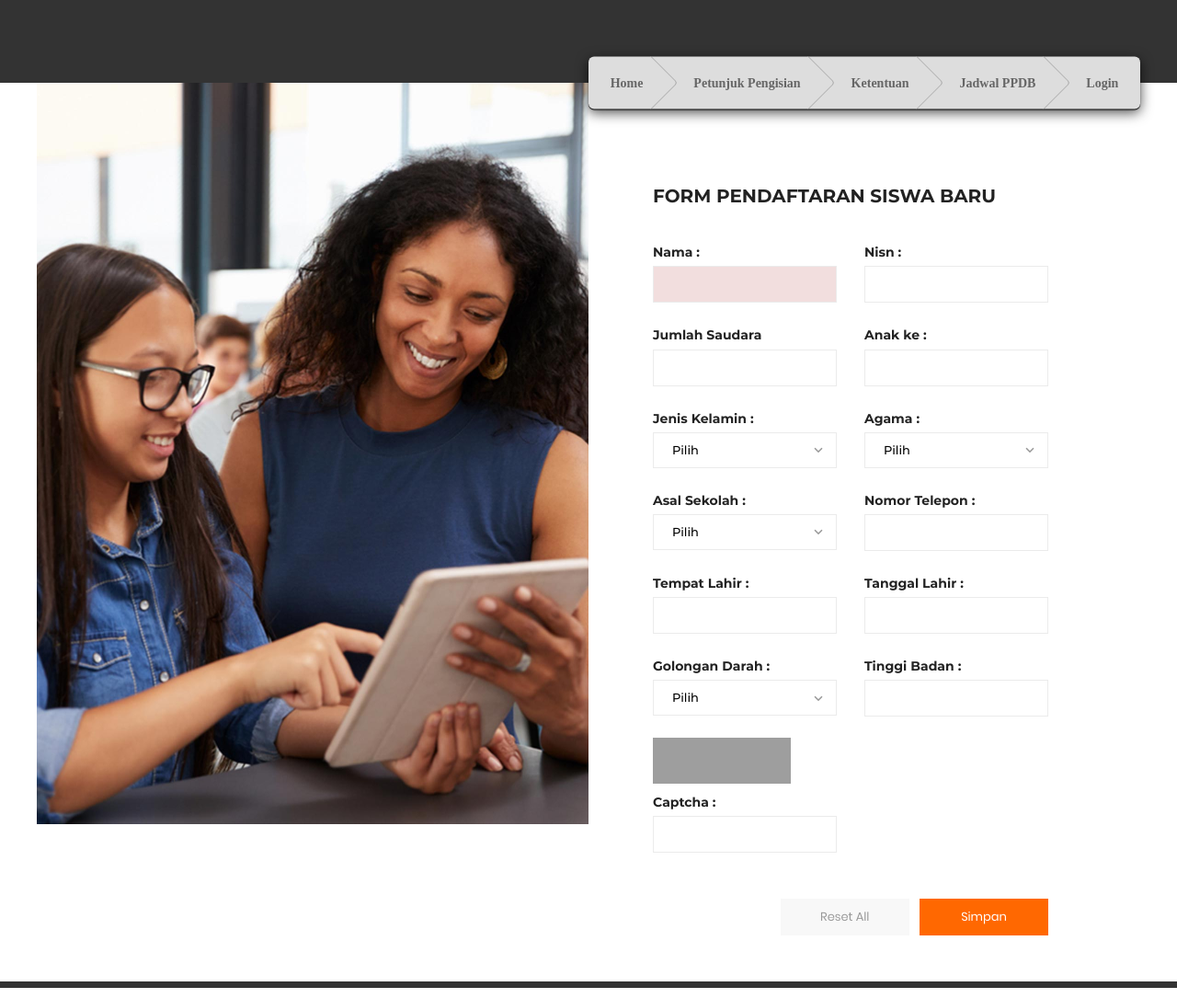
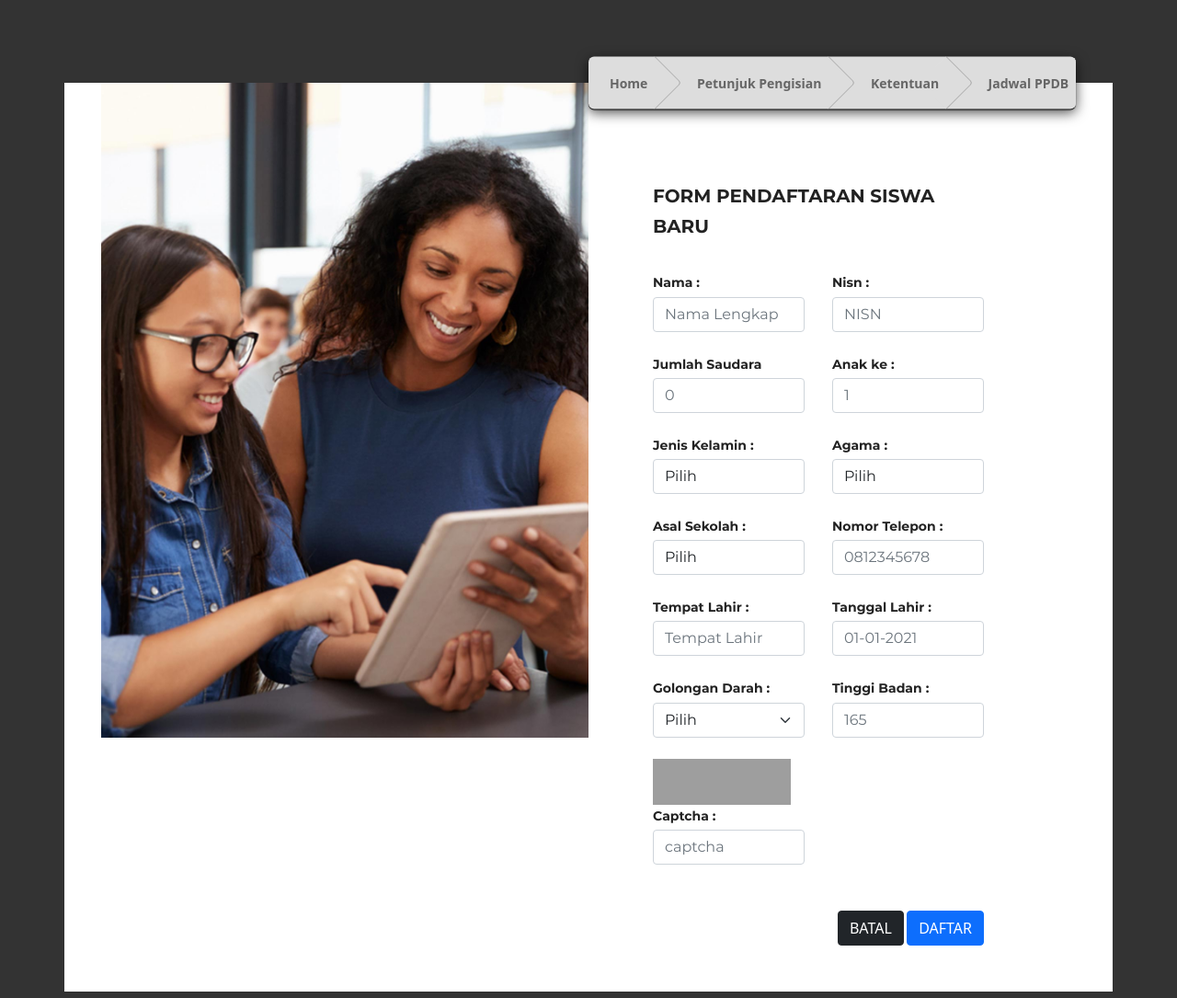
Before and after one commit to alexistdev/pmbxav, a CodeIgniter app: page /database/ in a window 1280 px wide. Shown: the whole page at 92% size. Run offline with CodeIgniter, Linux system fonts and the light colour scheme; tables that the repository leaves empty or names only in its code hold one stand-in row (values such as "Sample post"); some libraries are stand-ins or nearby versions; grey boxes are pictures that could not be loaded.

Commit message:
Pembuatan form validasi di registrasi

```diff
--- a/application/controllers/Registration.php
+++ b/application/controllers/Registration.php
@@ -7,14 +7,14 @@ class Registration extends CI_Controller {
 	public $session;
 	public $form_validation;
 	public $input;
-	public $login;
+	public $sekolah;
 	protected $title;
 
 	/** Constructor dari Class Login */
 	public function __construct()
 	{
 		parent::__construct();
-		//$this->load->model('M_toko', 'login');
+		$this->load->model('admin/M_sekolah','sekolah');
 		$this->title = "Registrasi Penerimaan Siswa Baru | "._namaSekolah();
 		if ($this->session->userdata('is_login_in') == TRUE) {
 			redirect('Member');
@@ -46,15 +46,33 @@ class Registration extends CI_Controller {
 			return FALSE;
 		}
 	}
+
+	/** Validasi dropdown asal sekolah*/
+	public function validate_dropdown($str)
+	{
+		if ($str == 'Pilih')
+		{
+			$this->form_validation->set_message('validate_dropdown', 'Silahkan pilih  %s terlebih dahulu');
+			return FALSE;
+		}
+		else
+		{
+			return TRUE;
+		}
+	}
+
 	public function index()
 	{
+
 		$this->form_validation->set_data($this->input->post());
 		$this->form_validation->set_rules($this->cekValidasi());
+
 		$this->form_validation->set_error_delimiters('<span class="text-danger text-sm" >', '</span>');
 		if ($this->form_validation->run() === false) {
 			$this->session->set_flashdata('pesan', validation_errors());
 			$data['image'] = $this->_create_captcha();
 			$data['title'] = $this->title;
+			$data['asalSekolah'] = $this->sekolah->getPilihanSekolah();
 			$data['tag'] = 'user';
 			$view ='v_registration';
 			$this->_layout($data,$view);
@@ -78,44 +96,133 @@ class Registration extends CI_Controller {
 		}
 	}
 
+
+
 	private function cekValidasi()
 	{
 		$config = array(
 			array(
 				'field' => 'namaLengkap',
-				'label' => 'Nama Lengkap',
-				'rules' => 'trim|required',
-				array(
-					'required' => 'Nama harus diisi!',
-					'max_length' => 'Panjang karakter maksimal 50 karakter!'
-				)
-			)
+				'label' => 'nama lengkap',
+				'rules' => 'trim|max_length[50]|required',
+				'errors' => array(
+					'required' => 'Anda harus mengisi %s.',
+					'max_length' => 'Panjang karakter %s maksimal adalah 50 karakter.'
+				),
+			),
+			array(
+				'field' => 'nisn',
+				'label' => 'NISN',
+				'rules' => 'trim|max_length[30]|numeric|is_unique[identitassiswa.nisn]|required',
+				'errors' => array(
+					'required' => 'Anda harus mengisi %s.',
+					'numeric' => 'Format %s harus berupa angka.',
+					'max_length' => 'Panjang karakter %s maksimal adalah 30 karakter.',
+					'is_unique' => '%s pernah terdaftar sebelumnya.'
+				),
+			),
+			array(
+				'field' => 'jmlSaudara',
+				'label' => 'jumlah saudara',
+				'rules' => 'trim|max_length[11]|numeric|required',
+				'errors' => array(
+					'required' => 'Anda harus mengisi %s.',
+					'numeric' => 'Format %s harus berupa angka.',
+					'max_length' => 'Panjang karakter %s maksimal adalah 11 karakter.'
+				),
+			),
+			array(
+				'field' => 'anakke',
+				'label' => 'anak ke',
+				'rules' => 'trim|max_length[10]|required',
+				'errors' => array(
+					'required' => 'Anda harus mengisi %s.',
+					'max_length' => 'Panjang karakter %s maksimal adalah 10 karakter.'
+				),
+			),
+			array(
+				'field' => 'jenisKelamin',
+				'label' => 'jenis kelamin',
+				'rules' => 'trim|max_length[10]|required',
+				'errors' => array(
+					'required' => 'Anda harus mengisi %s.',
+					'max_length' => 'Panjang karakter %s maksimal adalah 10 karakter.'
+				),
+			),
+			array(
+				'field' => 'namaAgama',
+				'label' => 'Agama',
+				'rules' => 'trim|max_length[20]|required',
+				'errors' => array(
+					'required' => 'Anda harus mengisi %s.',
+					'max_length' => 'Panjang karakter %s maksimal adalah 20 karakter.'
+				),
+			),
+			array(
+				'field' => 'asalSekolah',
+				'label' => 'asal sekolah',
+				'rules' => 'trim|required|numeric|callback_validate_dropdown',
+				'errors' => array(
+					'required' => 'Anda harus mengisi %s.',
+					'numeric' => 'Pilih %s dengan benar.',
+				),
+			),
+			array(
+				'field' => 'nomorTelepon',
+				'label' => 'nomor telepon',
+				'rules' => 'trim|required|numeric',
+				'errors' => array(
+					'required' => 'Anda harus mengisi %s.',
+					'numeric' => 'Masukkan format %s dengan benar.',
+				),
+			),
+			array(
+				'field' => 'tempatLahir',
+				'label' => 'tempat lahir',
+				'rules' => 'trim|required|max_length[20]',
+				'errors' => array(
+					'required' => 'Anda harus mengisi %s.',
+					'max_length' => 'Panjang karakter %s maksimal adalah 20 karakter.'
+				),
+			),
+			array(
+				'field' => 'tanggalLahir',
+				'label' => 'tanggal lahir',
+				'rules' => 'trim|required|max_length[20]',
+				'errors' => array(
+					'required' => 'Anda harus mengisi %s.',
+					'max_length' => 'Format %s harus tanggal.'
+				),
+			),
+			array(
+				'field' => 'golDarah',
+				'label' => 'golongan darah',
+				'rules' => 'trim|required|max_length[1]',
+				'errors' => array(
+					'required' => 'Anda harus mengisi %s.',
+					'max_length' => 'Anda harus memilih %s dengan benar.'
+				),
+			),
+			array(
+				'field' => 'tinggiBadan',
+				'label' => 'tinggi badan',
+				'rules' => 'trim|required|max_length[11]',
+				'errors' => array(
+					'required' => 'Anda harus mengisi %s.',
+					'max_length' => 'Anda harus mengisi %s dengan benar.'
+				),
+			),
+			array(
+				'field' => 'captcha',
+				'label' => 'Captcha',
+				'rules' => 'trim|callback__check_captcha|required|max_length[5]',
+				'errors' => array(
+					'required' => 'Anda harus mengisi %s.',
+					'max_length' => 'Anda harus mengisi %s dengan benar.'
+				),
+			),
 		);
 		return $config;
-//		$this->form_validation->set_rules(
-//			'namaLengkap',
-//			'Nama Lengkap',
-//			'trim|required|max_length[50]',
-//
-//		);
-//		$this->form_validation->set_rules(
-//			'nisn',
-//			'NISN',
-//			'trim|required|max_length[30]',
-//			array(
-//				'required' => 'Nisn harus diisi!',
-//				'max_length' => 'Panjang karakter maksimal 30 karakter!'
-//			)
-//		);
-//		$this->form_validation->set_rules(
-//			'captcha',
-//			'Captcha',
-//			'trim|callback__check_captcha|required|max_length[5]',
-//			array(
-//				'required' => 'Captcha harus diisi!',
-//				'max_length' => 'Panjang karakter captcha maksimal 5 karakter!'
-//			)
-//		);
 	}
 
 }
--- /dev/null
+++ b/application/models/admin/M_sekolah.php
@@ -0,0 +1,43 @@
+<?php
+defined('BASEPATH') or exit('No direct script access allowed');
+
+class M_sekolah extends CI_Model
+{
+	protected $admin;
+
+	public function __construct()
+	{
+		parent::__construct();
+		$this->load->database();
+		$this->asalSekolah = 'asal_sekolah';
+
+	}
+
+	/** Mendapatkan data asal sekolah */
+	public function get_data_asal($id=null)
+	{
+		if($id != null){
+			$this->db->where("$this->asalSekolah.id",$id);
+		}
+		$this->db->order_by("$this->asalSekolah.id", "DESC");
+		return $this->db->get($this->asalSekolah);
+	}
+
+
+	public function getPilihanSekolah()
+	{
+		$query = $this->db->get($this->asalSekolah);
+		$result = $query->result();
+
+		$cat_id = array('');
+		$cat_name = array('Pilih');
+
+		for ($i = 0; $i < count($result); $i++)
+		{
+			array_push($cat_id, $result[$i]->id);
+			array_push($cat_name, $result[$i]->nama_sekolah);
+		}
+		return array_combine($cat_id, $cat_name);
+	}
+
+}
--- a/application/views/siswa/view/v_registration.php
+++ b/application/views/siswa/view/v_registration.php
@@ -9,6 +9,9 @@
 	<!-- Font Icon -->
 	<link rel="stylesheet"
 		  href="<?= base_url('assets/login/') ?>fonts/material-icon/css/material-design-iconic-font.min.css">
+	<link href="https://cdn.jsdelivr.net/npm/bootstrap@5.1.1/dist/css/bootstrap.min.css" rel="stylesheet"
+		  integrity="sha384-F3w7mX95PdgyTmZZMECAngseQB83DfGTowi0iMjiWaeVhAn4FJkqJByhZMI3AhiU" crossorigin="anonymous">
+	<link rel="stylesheet" href="https://code.jquery.com/ui/1.12.1/themes/base/jquery-ui.css">
 	<!-- Web Icon -->
 	<link rel="icon" href="<?= base_url('assets/gambar/') ?>myicon.png">
 	<!-- Main css -->
@@ -17,9 +20,11 @@
 		.bg-danger {
 			background-color: #f2dede;
 		}
-		.text-danger{
+
+		.text-danger {
 			color: red;
 		}
+
 		* {
 			margin: 0;
 			padding: 0;
@@ -169,7 +174,10 @@
 
 <div class="main">
 	<div class="container">
+		<div class="row">
+			<div class="col-lg-12">
 				<div class="signup-content">
+
 					<div class="signup-img">
 						<img src="<?= base_url('assets/login/') ?>images/signup-img.jpg" alt="">
 					</div>
@@ -201,70 +209,99 @@
 						</span>
 							</a>
 						</div>
-
-				<form action="" method="POST" class="register-form" id="register-form">
+						<?= form_open("Registration",'class="register-form"'); ?>
 							<h2>Form Pendaftaran Siswa Baru</h2>
-
 							<!-- Start: Nama dan NISN -->
 							<div class="form-row">
 								<div class="form-group">
 									<label for="namaLengkap">Nama :</label>
-							<input type="text" class="bg-danger" name="namaLengkap" id="namaLengkap" />
+									<?= form_input(array(
+											'type' => 'text',
+											'class' => (!empty(form_error('namaLengkap'))) ? "form-control is-invalid" : "form-control",
+											'name' => 'namaLengkap',
+											'placeholder' => 'Nama Lengkap',
+											'value' => set_value('namaLengkap'),
+//											'required' => 'required'
+									)); ?>
+
 									<?= form_error('namaLengkap'); ?>
 								</div>
 								<div class="form-group">
 									<label for="nisn">Nisn :</label>
-							<input type="text" name="nisn" id="nisn" />
+									<?= form_input(array(
+											'type' => 'text',
+											'class' => (!empty(form_error('nisn'))) ? "form-control is-invalid" : "form-control",
+											'name' => 'nisn',
+											'placeholder' => 'NISN',
+											'value' => set_value('nisn'),
+											//'required' => 'required'
+									)); ?>
+									<?= form_error('nisn'); ?>
 								</div>
 							</div>
 							<!-- End: Nama dan NISN -->
 
 
 							<div class="form-row">
-						<!-- Start : Asal Sekolah -->
+								<!-- Start : Jumlah Saudara -->
 								<div class="form-group">
 									<label for="jmlSaudara">Jumlah Saudara</label>
-							<input type="text" name="jmlSaudara" id="jmlSaudara">
+									<?= form_input(array(
+											'type' => 'number',
+											'class' => (!empty(form_error('jmlSaudara'))) ? "form-control is-invalid" : "form-control",
+											'name' => 'nisn',
+											'placeholder' => '0',
+											'value' => set_value('jmlSaudara'),
+										//'required' => 'required'
+									)); ?>
+
+									<?= form_error('jmlSaudara'); ?>
 								</div>
-						<!-- End : Asal Sekolah -->
+								<!-- End : Jumlah Saudara -->
 
-						<!-- Start : Nomor Telepon -->
+								<!-- Start : Anak ke -->
 								<div class="form-group">
 									<label for="anakke">Anak ke :</label>
-							<input type="text" name="anakke" id="anakke">
+									<?= form_input(array(
+											'type' => 'number',
+											'class' => (!empty(form_error('anakke'))) ? "form-control is-invalid" : "form-control",
+											'name' => 'anakke',
+											'placeholder' => '1',
+											'value' => set_value('anakke'),
+										//'required' => 'required'
+									)); ?>
+									<?= form_error('anakke'); ?>
 								</div>
-						<!-- End : Nomor Telepon -->
+								<!-- End : Anak ke -->
 							</div>
 
 							<div class="form-row">
 								<!-- Start : Jenis Kelamin -->
 								<div class="form-group">
 									<label for="jenis_kelamin">Jenis Kelamin :</label>
-							<div class="form-select">
-								<select name="jenis_kelamin" id="state">
-									<option value="">Pilih</option>
-									<option value="L">Laki-laki</option>
-									<option value="P">Perempuan</option>
-								</select>
-								<span class="select-icon"><i class="zmdi zmdi-chevron-down"></i></span>
-							</div>
+									<?php $optionJK = array(
+										'' => 'Pilih',
+										'L' => 'Laki-laki',
+										'P' => 'Perempuan',
+									); ?>
+									<?= form_dropdown('jenisKelamin',$optionJK,set_value('jenisKelamin'),array('class' => (!empty(form_error('jenisKelamin'))) ? "form-control is-invalid" : "form-control",)); ?>
+									<?= form_error('jenisKelamin'); ?>
 								</div>
 								<!-- End : Jenis Kelamin -->
 
 								<!-- Start : Agama -->
 								<div class="form-group">
 									<label for="agama">Agama :</label>
-							<div class="form-select">
-								<select name="agama" id="agama">
-									<option value="">Pilih</option>
-									<option value="islam">Islam</option>
-									<option value="katolik">Katholik</option>
-									<option value="kristen">Kristen</option>
-									<option value="hindu">Hindu</option>
-									<option value="budha">Budha</option>
-								</select>
-								<span class="select-icon"><i class="zmdi zmdi-chevron-down"></i></span>
-							</div>
+									<?php $optionAgama = array(
+											'' => 'Pilih',
+											'islam' => 'Islam',
+											'katholik' => 'Katholik',
+											'kristen' => 'Kristen',
+											'hindu' => 'Hindu',
+											'budha' => 'Budha',
+									); ?>
+									<?= form_dropdown('namaAgama',$optionAgama,set_value('namaAgama'),array('class' => (!empty(form_error('namaAgama'))) ? "form-control is-invalid" : "form-control")); ?>
+									<?= form_error('namaAgama'); ?>
 								</div>
 								<!-- End : Agama -->
 							</div>
@@ -273,20 +310,21 @@
 								<!-- Start : Asal Sekolah -->
 								<div class="form-group">
 									<label for="asalSekolah">Asal Sekolah :</label>
-							<div class="form-select">
-								<select name="asalSekolah" id="asalSekolah">
-									<option value="">Pilih</option>
-								</select>
-								<span class="select-icon"><i class="zmdi zmdi-chevron-down"></i></span>
-							</div>
+									<?php
+									echo form_dropdown('asalSekolah', $asalSekolah, set_value('asalSekolah'), array('class' => (!empty(form_error('asalSekolah'))) ? "form-control is-invalid" : "form-control")); ?>
+									<?= form_error('asalSekolah'); ?>
 								</div>
 								<!-- End : Asal Sekolah -->
 
 								<!-- Start : Nomor Telepon -->
 								<div class="form-group">
 									<label for="nomorTelepon">Nomor Telepon :</label>
-							<input type="text" name="nomorTelepon" id="nomorTelepon">
+									<input type="text" name="nomorTelepon"
+										   class="form-control <?= (!empty(form_error('nomorTelepon'))) ? "is-invalid" : ""; ?>"
+										   placeholder="0812345678">
+									<?= form_error('nomorTelepon'); ?>
 								</div>
+
 								<!-- End : Nomor Telepon -->
 							</div>
 
@@ -295,13 +333,18 @@
 								<!-- Start : Tempat Lahir -->
 								<div class="form-group">
 									<label for="tempatLahir">Tempat Lahir :</label>
-							<input type="text" name="tempatLahir" id="tempatLahir">
+									<input type="text" name="tempatLahir"
+										   class="form-control <?= (!empty(form_error('tempatLahir'))) ? "is-invalid" : ""; ?>"
+										   placeholder="Tempat Lahir">
+									<?= form_error('tempatLahir'); ?>
 								</div>
 								<!-- End : Tempat Lahir -->
 								<!-- Start : Tanggal Lahir -->
 								<div class="form-group">
 									<label for="tanggalLahir">Tanggal Lahir :</label>
-							<input type="text" name="tanggalLahir" id="tanggalLahir">
+									<input type="text" name="tanggalLahir" id="datepicker" class="form-control <?= (!empty(form_error('tanggalLahir'))) ? "is-invalid" : ""; ?>"
+										   placeholder="01-01-2021">
+									<?= form_error('tanggalLahir'); ?>
 								</div>
 								<!-- End : Tanggal Lahir -->
 							</div>
@@ -310,41 +353,44 @@
 								<!-- Start : Golongan Darah -->
 								<div class="form-group">
 									<label for="gol">Golongan Darah :</label>
-							<div class="form-select">
-								<select name="gol" id="gol">
-									<option value="">Pilih</option>
+									<select name="golDarah" class="form-select <?= (!empty(form_error('golDarah'))) ? "is-invalid" : ""; ?>" aria-label="Default select example">
+										<option value="" selected>Pilih</option>
 										<option value="A">A</option>
 										<option value="B">B</option>
-									<option value="AB">AB</option>
+										<option value="AB">B</option>
 										<option value="O">O</option>
 									</select>
-								<span class="select-icon"><i class="zmdi zmdi-chevron-down"></i></span>
-							</div>
+									<?= form_error('golDarah'); ?>
 								</div>
 								<!-- End : Golongan Darah -->
 
-						<!-- Start : Tanggal Lahir -->
+								<!-- Start : Tinggi badan -->
 								<div class="form-group">
 									<label for="tinggiBadan">Tinggi Badan :</label>
-							<input type="text" name="tinggiBadan" id="tinggiBadan">
+									<input type="text" name="tinggiBadan" class="form-control <?= (!empty(form_error('tinggiBadan'))) ? "is-invalid" : ""; ?>" placeholder="165">
+									<?= form_error('tinggiBadan'); ?>
 								</div>
-						<!-- End : Tanggal Lahir -->
+								<!-- End : Tinggi badan -->
 
 							</div>
 							<div class="form-row">
 								<div class="form-group">
 									<?= $image; ?>
 									<label for="captcha">Captcha :</label>
-							<input type="text" name="captcha" id="captcha">
+									<input type="text" name="captcha" class="form-control <?= (!empty(form_error('captcha'))) ? "is-invalid" : ""; ?>" placeholder="captcha">
+									<?= form_error('captcha'); ?>
 								</div>
 							</div>
 
 							<div class="form-submit">
-						<a href="<?= base_url(); ?>"><input type="button" value="Reset All" class="submit" name="reset" id="reset"/></a>
-						<input type="submit" value="Simpan" class="submit" name="submit" id="submit"/>
+								<button type="button" class="btn btn-dark">BATAL</button>
+								<button type="submit" class="btn btn-primary">DAFTAR</button>
 							</div>
-				</form>
+						<?= form_close(); ?>
 					</div>
+				</div>
+			</div>
+
 		</div>
 	</div>
 
@@ -352,6 +398,15 @@
 
 <!-- JS -->
 <script src="<?= base_url('assets/login/') ?>vendor/jquery/jquery.min.js"></script>
+<script src="https://cdn.jsdelivr.net/npm/bootstrap@5.1.1/dist/js/bootstrap.bundle.min.js"
+		integrity="sha384-/bQdsTh/da6pkI1MST/rWKFNjaCP5gBSY4sEBT38Q/9RBh9AH40zEOg7Hlq2THRZ"
+		crossorigin="anonymous"></script>
+<script src="https://code.jquery.com/ui/1.12.1/jquery-ui.js"></script>
 <script src="<?= base_url('assets/login/') ?>js/main.js"></script>
+<script>
+	$( function() {
+		$( "#datepicker" ).datepicker();
+	} );
+</script>
 </body><!-- This templates was made by Colorlib (https://colorlib.com) -->
 </html>
```
Also changed, not shown: captcha/1632518814.1922.jpg (deleted), captcha/1632518863.8548.jpg (deleted), captcha/1632518865.7218.jpg (deleted), captcha/1632519076.6431.jpg (deleted), captcha/1632519099.7601.jpg (deleted), captcha/1632519101.5959.jpg (deleted), captcha/1633299709.5645.jpg (added), captcha/1633299721.9166.jpg (added), captcha/1633299723.448.jpg (added), captcha/1633299845.7417.jpg (added), captcha/1633299856.6939.jpg (added), captcha/1633299866.0146.jpg (added), captcha/1633299867.577.jpg (added), captcha/1633299890.5285.jpg (added). Lines whose indentation alone changed are shown as unchanged.
